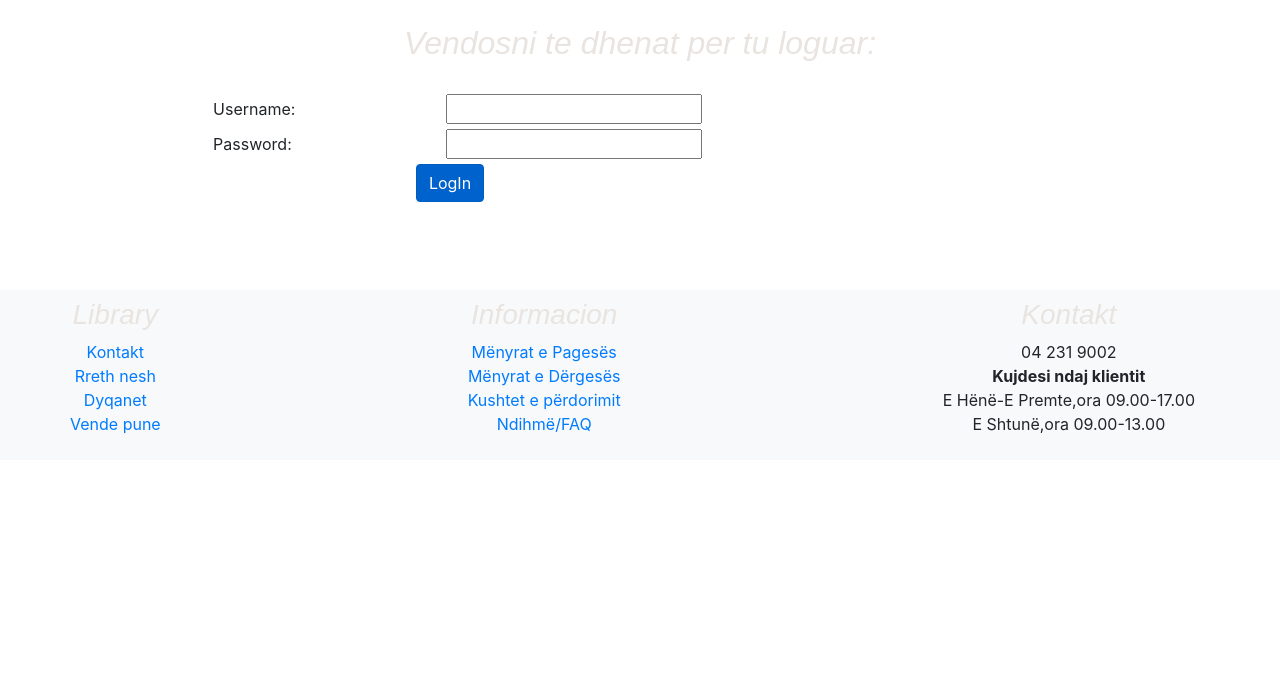
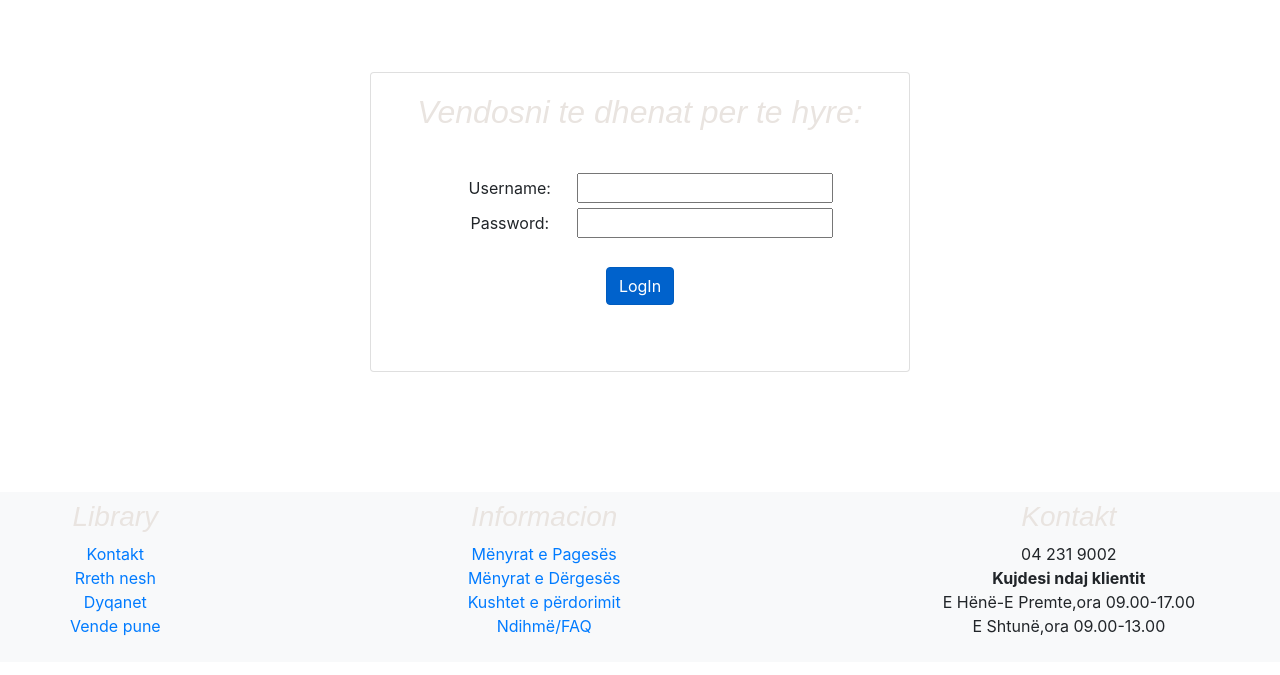
Before and after one commit to megan0/library, a PHP site: page /login.php in a window 1280 px wide. Shown: the part 106-781 px from the top of the page. Run offline with PHP 8.4, Linux system fonts and the light colour scheme.

Commit message:
dbconn dhe front

```diff
--- /dev/null
+++ b/db_conn.php
@@ -0,0 +1,13 @@
+<?php
+$servername   = "localhost";
+$database = "librari";
+$username = "root";
+$password = "";
+
+$conn = new mysqli($servername, $username, $password, $database);
+
+$test ="test";
+if ($conn->connect_error) {
+   die("Connection failed: " . $conn->connect_error);
+}
+?>
--- a/home.php
+++ b/home.php
@@ -11,6 +11,8 @@
    <body>
       <?php
       include 'header.php';
+      include 'db_conn.php';
+
       ?>
 
       <div class='container text-center'>
--- a/login.php
+++ b/login.php
@@ -12,26 +12,27 @@
 
       <?php
         include 'header.php';
+        include 'db_conn.php';
       ?>
       <br>
+      <div class="d-flex align-items-center justify-content-center flex-grow-1" >
           <div class="container text-center">
             <div class="row">
-            <div class='col-md-12'>
-                <h2 class='h2'>Vendosni te dhenat per tu loguar:</h2>
+              <div class="col-sm-10 col-md-8 col-lg-6 mx-auto">
+                <div class="card card-signin my-5 login-card " style="height: 300px">
+                  <div class="card-body">
+                    <h2 class='card-title h2'>Vendosni te dhenat per te hyre:</h2>
+                  <div class='form-group' style="padding: 30px 0">
+                    <form action="login_veprime.php" method="post" enctype="multipart/form-data">
+                      <label class="control-label col-sm-3 ">Username:</label>
+                      <input type="text" name="username" required/><br/>
+                      <label class="control-label col-sm-3 ">Password:</label>
+                      <input type="password" name="pass" required/><br/><br/>
+                      <input type="submit" value="LogIn" class="btn btn-primary active " />
+                    </form>
                   </div>
                   </div>
-        <br/>
-        <div class="row">
-          <div class='col-md-8'>
-            <div class='form-group'>
-                <form action="login_veprime.php" method="post" enctype="multipart/form-data">
-                    <label class="control-label col-sm-4 l">Username:</label>
-                    <input type="text" name="username" required/><br/>
-                    <label class="control-label col-sm-4 l">Password:</label>
-                    <input type="password" name="pass" required/><br/>
-                    <input type="submit" value="LogIn" class="btn btn-primary active "/>
-
-                </form>
+                </div>
               </div>
             </div>
           </div>
--- a/signup.php
+++ b/signup.php
@@ -11,6 +11,8 @@
   <body>
       <?php
         include 'header.php';
+        include 'db_conn.php';
+
       ?>
       <br/>
     <div class="container text-center">
```
Lines whose indentation alone changed are shown as unchanged.
